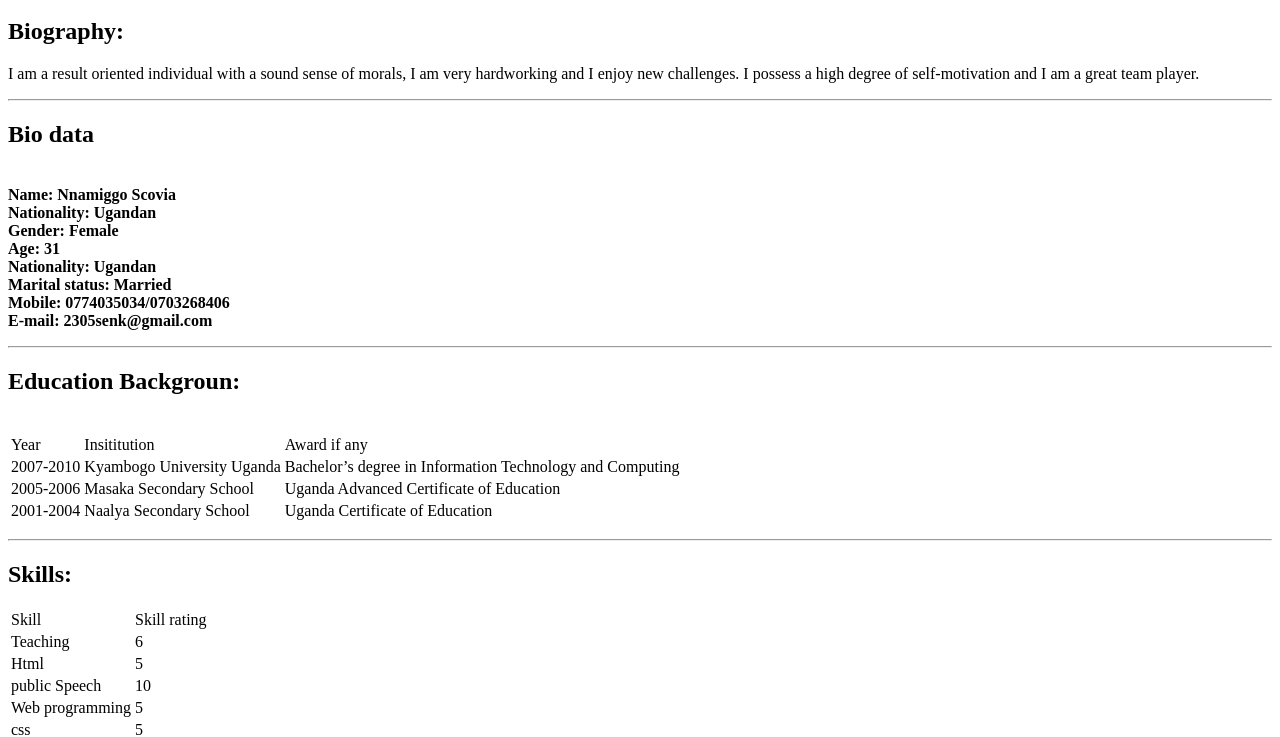
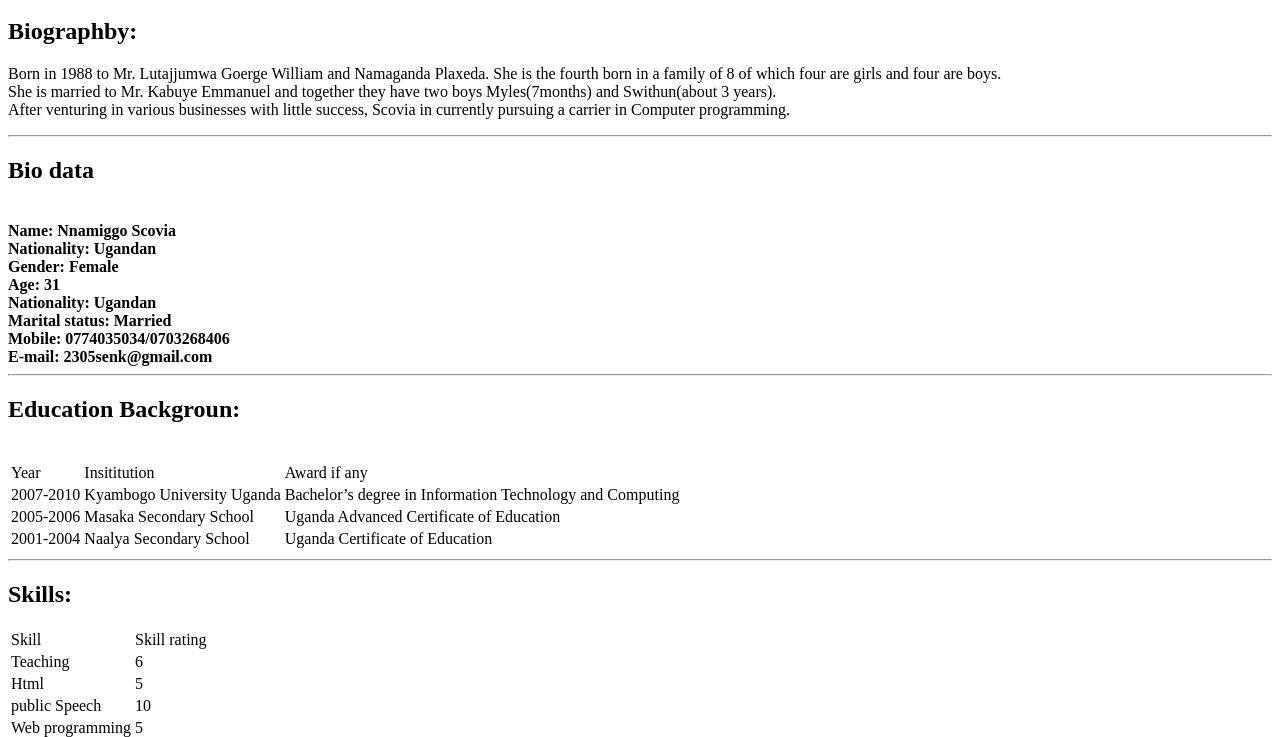
Before and after one commit to Nnamiggo/Nnamiggo.github.io, a plain HTML site: page index.html in a window 1280 px wide. Shown: the part 48-785 px from the top of the page. Drawn offline with Linux system fonts and the light colour scheme.

Commit message:
Editing assignment2 to fit assignment1 7th march

```diff
--- a/index.html
+++ b/index.html
@@ -7,11 +7,15 @@
 </head>
 
 <body>
-  <h1>SCOVIA NNAMIGGO</h1>
-  <h2>Biography:</h2>
-  <p>I am a result oriented individual with a sound sense of morals, I am very hardworking and I enjoy new challenges. I possess a high degree of self-motivation and I am a great team player.</p>
-  <hr>
-  <p>
+  <div class="container">
+  <div id="welcome-section"><h1>SCOVIA NNAMIGGO</h1>
+  <h2>Biographby:</h2>
+  <p>Born in 1988 to Mr. Lutajjumwa Goerge William and Namaganda Plaxeda. She is the fourth born in a family of 8 of which four are girls and four are boys.<br /> She is married to Mr. Kabuye Emmanuel and together they have two boys Myles(7months) and Swithun(about 3 years). <br /> After venturing in various businesses with little success, Scovia in currently pursuing a carrier in Computer programming.</p>
+</div>
+<hr>
+
+<div class="biodata">
+
     <h2>Bio data</h2>
     <br />
     <strong>Name:</<strong> Nnamiggo Scovia<br />
@@ -22,9 +26,10 @@
       <strong>Marital status:</strong> Married<br />
       <strong>Mobile:</strong> 0774035034/0703268406<br />
       <strong>E-mail:</strong> 2305senk@gmail.com
-  </p>
+
+</div>
   <hr>
-  <p>
+  <div class="education">
     <h2><strong>Education Backgroun:</strong></h2> <br />
     <table>
       <tr>
@@ -49,9 +54,10 @@
         <td>Uganda Certificate of Education</td>
       </tr>
     </table>
-  </p>
+  </div>
   <hr>
-  <p>
+
+  <div class="skills">
     <h2><strong>Skills:</strong></h2>
     <table>
       <tr>
@@ -92,9 +98,10 @@
       </tr>
 
     </table>
-  </p>
+  </div>
   <hr>
-  <p>
+
+  <div class="work_history">
     <h2>Relevant work experience</h2>
     <table>
       <tr>
@@ -108,9 +115,9 @@
           Teaching</td>
       </tr>
     </table>
-  </p>
+  </div>
   <hr>
-
+</div>
 </body>
 
 </html>
```
